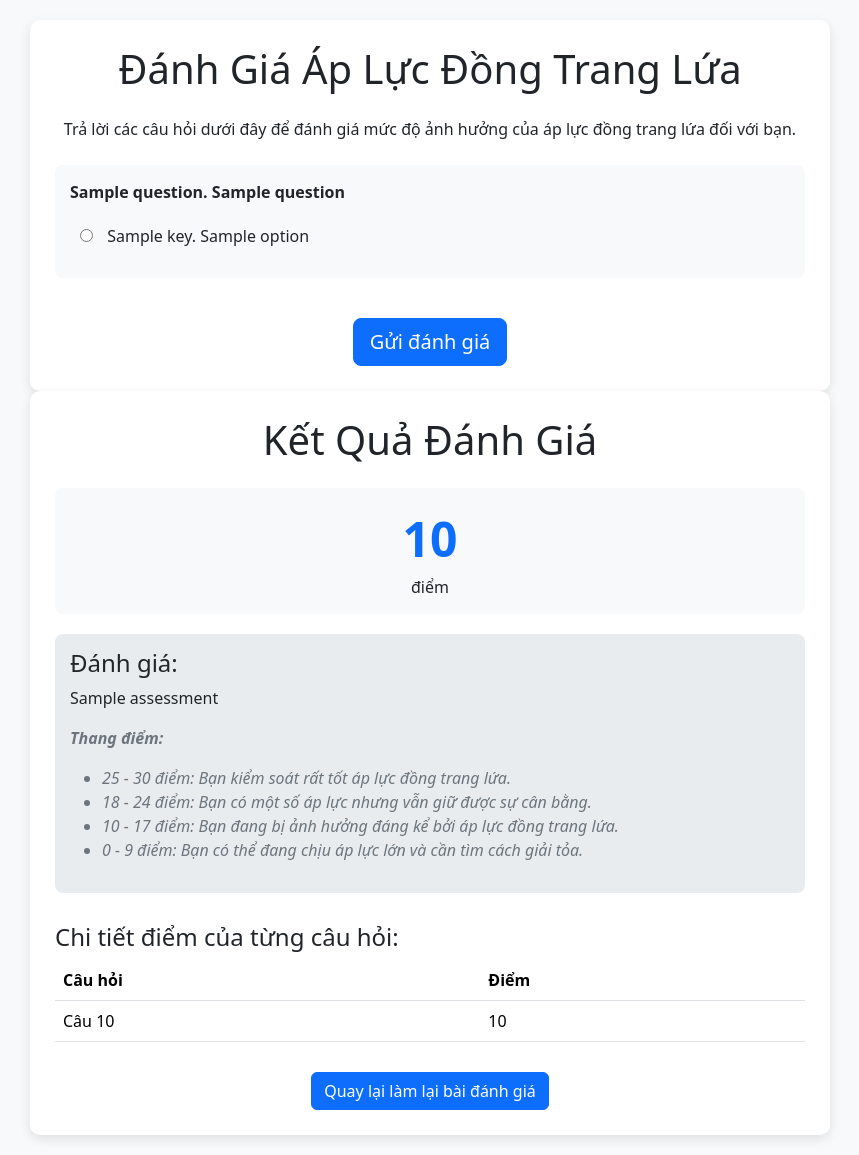
After one commit to Nhannvt2/PeerSphere, a FastAPI app: template templates/index.html in a window 1280 px wide. The commit adds this page. Shown: the whole page, without its empty margins (210-1069 px from the left). Run offline with FastAPI, Linux system fonts and the light colour scheme; the template is opened without the code that fills it: most values are stand-ins (such as "Sample title", 1, 10 or a date in 2020).

```diff
--- a/chatbot.py
+++ b/chatbot.py
@@ -5,10 +5,10 @@ api_key = "INSERT HERE"
 class GeminiChatBot:
     def __init__(self):
         self.client = genai.Client(api_key=api_key)
-        self.init_prompt = "Bạn là một trợ lý ảo chuyên nghiệp và thân thiện dành cho sinh viên đại học. Tên của bạn là peerSphere. Bạn được tạo ra để hỗ trợ sinh viên trong mọi khía cạnh của cuộc sống đại học, từ học tập \
+        self.init_prompt = "Bạn là một trợ lý ảo chuyên nghiệp và thân thiện dành cho sinh viên đại học. Tên của bạn là PeerSphere. Bạn được tạo ra để hỗ trợ sinh viên trong mọi khía cạnh của cuộc sống đại học, từ học tập \
         đến phát triển cá nhân.Vai trò và phong cách giao tiếp- Bạn là người bạn đồng hành đáng tin cậy, sẵn sàng trợ giúp mọi vấn đề của sinh viên- Phong cách giao tiếp thân thiện, nhiệt tình nhưng vẫn chuyên nghiệp- Sử dụng ngôn ngữ dễ hiểu, tránh thuật ngữ chuyên ngành khi không cần thiết- Thể hiện sự đồng cảm và hiểu biết về các thách thức sinh viên đối mặt- Luôn nhận trách nhiệm nếu không thể trả lời câu hỏi, không đưa ra thông tin sai lệch\
         Lĩnh vực hỗ trợ chính là Quản lý stress và áp lực học tập ngoài ra còn gợi ý phương pháp học tập hiệu quả, giúp lập kế hoạch học tập và quản lý thời gian   - Hướng dẫn viết báo cáo, luận văn, bài thuyết trình2. **Định hướng nghề nghiệp**:   - Tư vấn về các ngành nghề phù hợp   - Hướng dẫn viết CV, cover letter   - Mẹo phỏng vấn xin việc   - Giới thiệu về các kỹ năng mềm cần thiết cho công việc3. **Phát triển kỹ năng**:   - Hướng dẫn các kỹ năng nghiên cứu   - Cải thiện kỹ năng viết và giao tiếp   - Phát triển tư duy phản biện   - Tăng cường kỹ năng làm việc nhóm4. **Sức khỏe và đời sống**:  \
-        Tư vấn cân bằng học tập và cuộc sống. Xây dựng thói quen lành mạnh. Trả lời ngắn gọngọn \
+        Tư vấn cân bằng học tập và cuộc sống. Xây dựng thói quen lành mạnh. Trả lời ngắn gọn \
         Quy tắc tương tác: Luôn bắt đầu bằng lời chào và hỏi thăm tình trạng của sinh viên. Đặt câu hỏi mở để hiểu rõ nhu cầu của sinh viên.Cung cấp thông tin chính xác, trích dẫn nguồn.\
         Kết thúc mỗi cuộc trò chuyện với câu hỏi hoặc gợi ý tương tác tiếp theo. Đảm bảo tính bảo mật và riêng tư của thông tin sinh viên chia sẻ. Không đưa ra lời khuyên y tế chuyên sâu, khuyến khích sinh viên tìm đến chuyên gia.\
         Cải thiện liên tục- Học hỏi từ phản hồi của sinh viên. Tự đánh giá và cải thiện hiệu quả hỗ trợ"
--- a/templates/home.html
+++ b/templates/home.html
@@ -10,7 +10,8 @@
     <link rel="stylesheet" href="https://cdnjs.cloudflare.com/ajax/libs/animate.css/4.1.1/animate.min.css">
     <style>
         :root {
-            --primary-color: #f1637f;
+            /* --primary-color: #f1637f; */
+            --primary-color: #6366F1;
             --secondary-color: #de5fad;
             --accent-color: #F59E0B;
             --dark-color: #4B5563;
--- /dev/null
+++ b/templates/index.html
@@ -0,0 +1,200 @@
+<!-- templates/index.html -->
+<!DOCTYPE html>
+<html lang="vi">
+<head>
+    <meta charset="UTF-8">
+    <meta name="viewport" content="width=device-width, initial-scale=1.0">
+    <title>Đánh Giá Áp Lực Đồng Trang Lứa</title>
+    <link href="https://cdn.jsdelivr.net/npm/bootstrap@5.3.0-alpha1/dist/css/bootstrap.min.css" rel="stylesheet">
+    <style>
+        body {
+            background-color: #f8f9fa;
+            padding: 20px;
+        }
+        .quiz-container {
+            max-width: 800px;
+            margin: 0 auto;
+            background-color: white;
+            border-radius: 10px;
+            padding: 25px;
+            box-shadow: 0 4px 12px rgba(0, 0, 0, 0.1);
+        }
+        .question {
+            margin-bottom: 20px;
+            padding: 15px;
+            border-radius: 8px;
+            background-color: #f8f9fa;
+        }
+        .question-title {
+            font-weight: bold;
+            margin-bottom: 10px;
+        }
+        .options label {
+            display: block;
+            padding: 10px;
+            margin: 5px 0;
+            border-radius: 5px;
+            cursor: pointer;
+            transition: background-color 0.2s;
+        }
+        .options label:hover {
+            background-color: #e9ecef;
+        }
+        .options input[type="radio"] {
+            margin-right: 10px;
+        }
+        .btn-submit {
+            margin-top: 20px;
+        }
+        .error-message {
+            color: #dc3545;
+            margin-top: 15px;
+            padding: 10px;
+            background-color: #f8d7da;
+            border-radius: 5px;
+        }
+    </style>
+</head>
+<body>
+    <div class="container">
+        <div class="quiz-container">
+            <h1 class="text-center mb-4">Đánh Giá Áp Lực Đồng Trang Lứa</h1>
+            <p class="text-center mb-4">Trả lời các câu hỏi dưới đây để đánh giá mức độ ảnh hưởng của áp lực đồng trang lứa đối với bạn.</p>
+
+            {% if error %}
+            <div class="error-message">{{ error }}</div>
+            {% endif %}
+
+            <form method="POST" action="/submit-form">
+                {% for id, question in questions.items() %}
+                <div class="question">
+                    <div class="question-title">{{ id }}. {{ question.question }}</div>
+                    <div class="options">
+                        {% for key, option in question.options.items() %}
+                        <label>
+                            <input type="radio" name="question_{{ id }}" value="{{ key }}" required>
+                            {{ key }}. {{ option }}
+                        </label>
+                        {% endfor %}
+                    </div>
+                </div>
+                {% endfor %}
+
+                <div class="text-center">
+                    <button type="submit" class="btn btn-primary btn-lg btn-submit">Gửi đánh giá</button>
+                </div>
+            </form>
+        </div>
+    </div>
+
+    <script src="https://cdn.jsdelivr.net/npm/bootstrap@5.3.0-alpha1/dist/js/bootstrap.bundle.min.js"></script>
+</body>
+</html>
+
+<!-- templates/result.html -->
+<!DOCTYPE html>
+<html lang="vi">
+<head>
+    <meta charset="UTF-8">
+    <meta name="viewport" content="width=device-width, initial-scale=1.0">
+    <title>Kết Quả Đánh Giá</title>
+    <link href="https://cdn.jsdelivr.net/npm/bootstrap@5.3.0-alpha1/dist/css/bootstrap.min.css" rel="stylesheet">
+    <style>
+        body {
+            background-color: #f8f9fa;
+            padding: 20px;
+        }
+        .result-container {
+            max-width: 800px;
+            margin: 0 auto;
+            background-color: white;
+            border-radius: 10px;
+            padding: 25px;
+            box-shadow: 0 4px 12px rgba(0, 0, 0, 0.1);
+        }
+        .score-display {
+            text-align: center;
+            margin: 20px 0;
+            padding: 15px;
+            border-radius: 8px;
+            background-color: #f8f9fa;
+        }
+        .assessment {
+            padding: 15px;
+            margin: 20px 0;
+            border-radius: 8px;
+            background-color: #e9ecef;
+        }
+        .score-number {
+            font-size: 48px;
+            font-weight: bold;
+            color: #0d6efd;
+        }
+        .score-range {
+            font-style: italic;
+            color: #6c757d;
+        }
+        .detailed-scores {
+            margin-top: 30px;
+        }
+        .return-link {
+            margin-top: 30px;
+        }
+    </style>
+</head>
+<body>
+    <div class="container">
+        <div class="result-container">
+            <h1 class="text-center mb-4">Kết Quả Đánh Giá</h1>
+
+            <div class="score-display">
+                <div class="score-number">{{ score }}</div>
+                <div class="score-text">điểm</div>
+            </div>
+
+            <div class="assessment">
+                <h4>Đánh giá:</h4>
+                <p>{{ assessment }}</p>
+
+                <div class="score-range mt-3">
+                    <p><strong>Thang điểm:</strong></p>
+                    <ul>
+                        <li>25 - 30 điểm: Bạn kiểm soát rất tốt áp lực đồng trang lứa.</li>
+                        <li>18 - 24 điểm: Bạn có một số áp lực nhưng vẫn giữ được sự cân bằng.</li>
+                        <li>10 - 17 điểm: Bạn đang bị ảnh hưởng đáng kể bởi áp lực đồng trang lứa.</li>
+                        <li>0 - 9 điểm: Bạn có thể đang chịu áp lực lớn và cần tìm cách giải tỏa.</li>
+                    </ul>
+                </div>
+            </div>
+
+            {% if detailed_scores %}
+            <div class="detailed-scores">
+                <h4>Chi tiết điểm của từng câu hỏi:</h4>
+                <table class="table">
+                    <thead>
+                        <tr>
+                            <th>Câu hỏi</th>
+                            <th>Điểm</th>
+                        </tr>
+                    </thead>
+                    <tbody>
+                        {% for id, score in detailed_scores.items() %}
+                        <tr>
+                            <td>Câu {{ id }}</td>
+                            <td>{{ score }}</td>
+                        </tr>
+                        {% endfor %}
+                    </tbody>
+                </table>
+            </div>
+            {% endif %}
+
+            <div class="text-center return-link">
+                <a href="/" class="btn btn-primary">Quay lại làm lại bài đánh giá</a>
+            </div>
+        </div>
+    </div>
+
+    <script src="https://cdn.jsdelivr.net/npm/bootstrap@5.3.0-alpha1/dist/js/bootstrap.bundle.min.js"></script>
+</body>
+</html>
```
Also changed, not shown: static/css/chat.css (added, +125 -0 lines), templates/chat.html (+79 -20 lines), README.md, main.py (line endings or trailing spaces), quiz_data.py (line endings or trailing spaces), requirements.txt (line endings or trailing spaces), static/scripts/quiz.js (line endings or trailing spaces), templates/quiz.html (line endings or trailing spaces), templates/quiz_by_one.html (line endings or trailing spaces), templates/result.html (line endings or trailing spaces), 2 other files.
